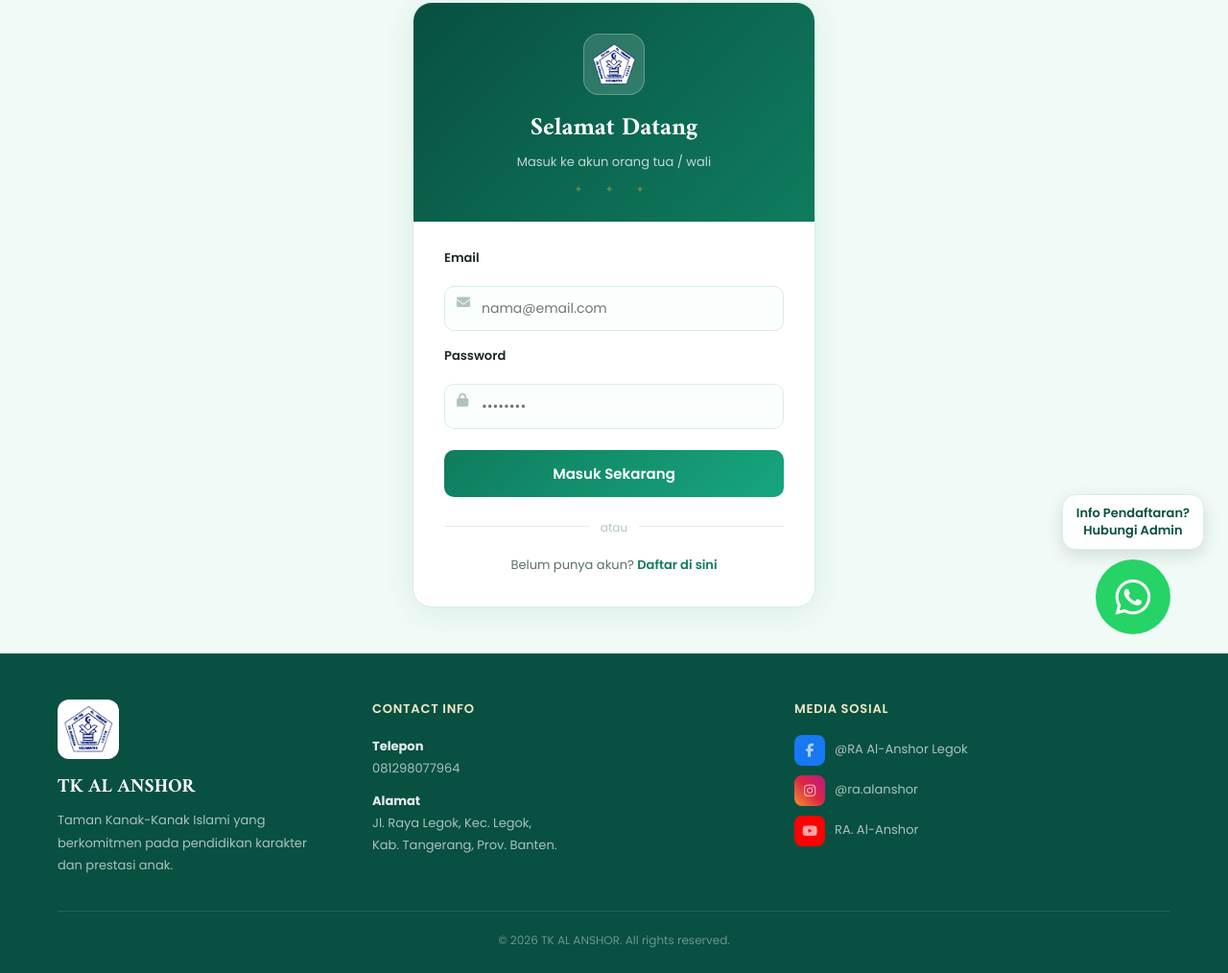
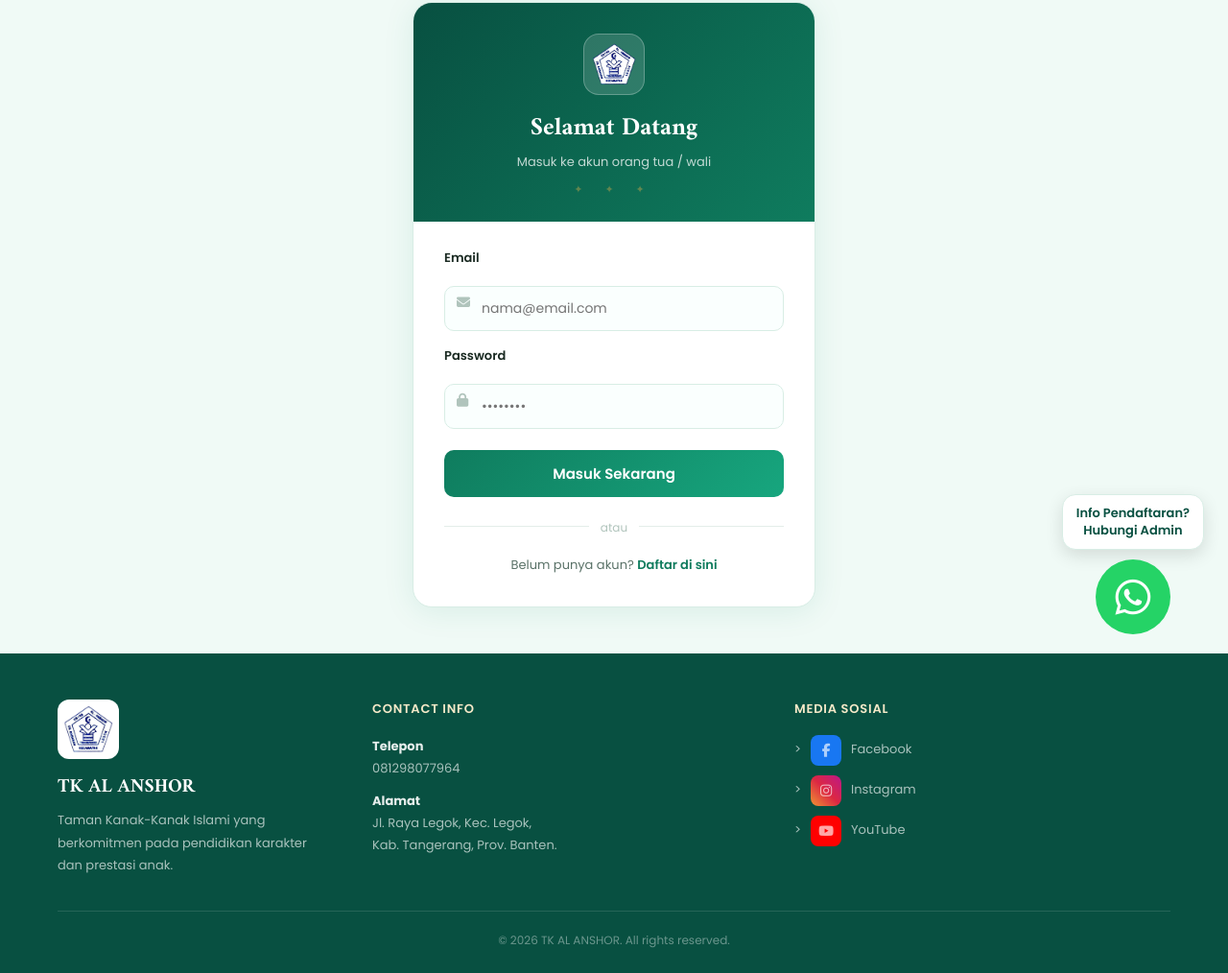
Before and after one commit to GhaziFinandhia/TK-AL-ANSHOR, a website: page views/login.html in a window 1280 px wide. Shown: the part 114-1128 px from the top of the page at 96% size. Drawn offline with Linux system fonts and the light colour scheme.

Commit message:
update social media footer links

```diff
--- a/views/login.html
+++ b/views/login.html
@@ -742,23 +742,43 @@
         <div class="footer-col">
           <h4>Media Sosial</h4>
           <div class="footer-social">
-            <a href="#" class="social-link">
+            <a
+              href="https://www.facebook.com/raalanshor.legok"
+              class="social-link"
+              target="_blank"
+              rel="noopener noreferrer"
+            >
+              >
               <span class="social-icon si-fb">
                 <i class="fab fa-facebook-f"></i>
               </span>
-              @RA Al-Anshor Legok
+              Facebook
             </a>
-            <a href="#" class="social-link">
+
+            <a
+              href="https://www.instagram.com/ra.alanshor/"
+              class="social-link"
+              target="_blank"
+              rel="noopener noreferrer"
+            >
+              >
               <span class="social-icon si-ig">
                 <i class="fab fa-instagram"></i>
               </span>
-              @ra.alanshor
+              Instagram
             </a>
-            <a href="#" class="social-link">
+
+            <a
+              href="https://www.youtube.com/@ra.alanshorlegok"
+              class="social-link"
+              target="_blank"
+              rel="noopener noreferrer"
+            >
+              >
               <span class="social-icon si-yt">
                 <i class="fab fa-youtube"></i>
               </span>
-              RA. Al-Anshor
+              YouTube
             </a>
           </div>
         </div>
```
